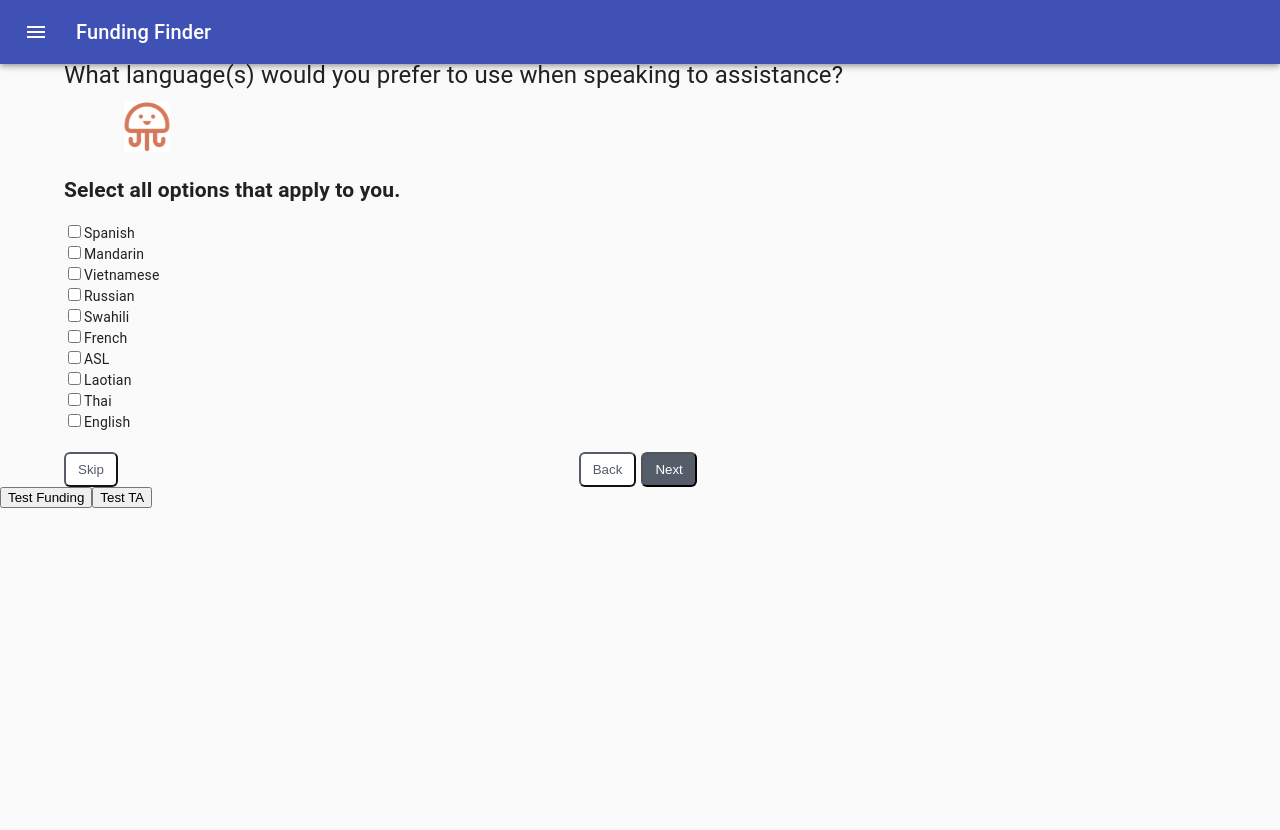
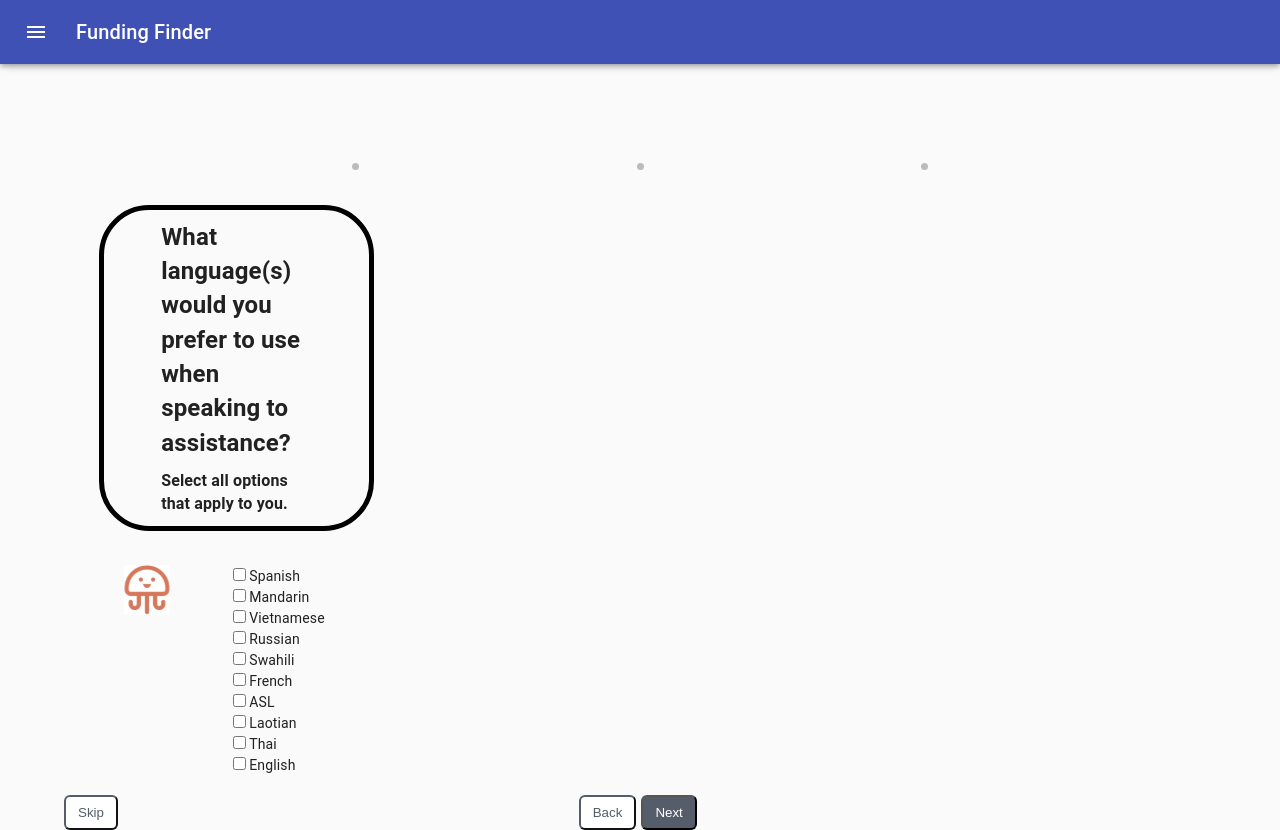
Before and after one commit to laurenng/Kala-Resilient-Small-Business, a React (Create React App) app in the folder kala-app/: page /form in a window 1280 px wide. Both pictures are taken after a click on the button "Begin Form". Before the commit the page ends 800 px from the top, so only its background shows below. Built offline with nearby package versions, Linux system fonts and the light colour scheme.

Commit message:
Added proper api link, styled form, swapped to correct form questions

```diff
--- a/kala-app/src/App.tsx
+++ b/kala-app/src/App.tsx
@@ -71,8 +71,8 @@ class App extends React.Component<any> {
 
       {/* Copyright footer */}
       {/* {this.Copyright()} */}
-      <button onClick={() => fetchFromAPI("https://cors-anywhere.herokuapp.com/http://54.214.55.177:8080/funding")}>Test Funding</button>
-      <button onClick={() => fetchFromAPI("https://cors-anywhere.herokuapp.com/http://54.214.55.177:8080/assistance")}>Test TA</button>
+      {/* <button onClick={() => fetchFromAPI("http://54.214.55.177:8080/funding")}>Test Funding</button>
+      <button onClick={() => fetchFromAPI("http://54.214.55.177:8080/assistance")}>Test TA</button> */}
       </div>
     );
   }
--- a/kala-app/src/funding_form/Question0_5.tsx
+++ b/kala-app/src/funding_form/Question0_5.tsx
@@ -54,9 +54,13 @@ class Question0 extends React.Component<props, state> {
     render() {
         return(
             <div className="formQuestion" id="question1">
-                  <h1 className="question" >What language(s) would you prefer to use when speaking to assistance?</h1>
+                <div className="questionBubble">
+                  <h4 className="question">What language(s) would you prefer to use when speaking to assistance?</h4>
+                  <h5 className="questionInstructions">Select all options that apply to you.</h5>
+                </div>
+                <div className="sideByside">
                   <img src={kala} alt="Kala the squid"/>
-                  <h2>Select all options that apply to you.</h2>
+                  <div>
                   {this.q1Options.map(answer => {
                       // @ts-ignore
                       let booleanChecked = this.state[answer.value];
@@ -68,8 +72,9 @@ class Question0 extends React.Component<props, state> {
                             <label htmlFor={answer.value}>{answer.value}</label>
                         </div>
                       )
-
                   })}
+                  </div>
+                  </div>
                 </div>
         )
     }
--- a/kala-app/src/funding_form/Question1.tsx
+++ b/kala-app/src/funding_form/Question1.tsx
@@ -54,9 +54,13 @@ class Question1 extends React.Component<props, state> {
     render() {
         return(
             <div className="formQuestion" id="question1">
-                  <h1 className="question" >Why do you want this funding?</h1>
+                  <div className="questionBubble">
+                    <h4 className="question" >Why do you want this funding?</h4>
+                    <h5 className="questionInstructions">Select all options that apply to you.</h5>
+                  </div>
+                  <div className="sideByside">
                   <img src={kala} alt="Kala the squid"/>
-                  <h2>Select all options that apply to you.</h2>
+                  <div>
                   {this.q1Options.map(answer => {
                       // @ts-ignore
                       let booleanChecked = this.state[answer.label];
@@ -68,8 +72,9 @@ class Question1 extends React.Component<props, state> {
                             <label htmlFor={answer.value}>{answer.value}</label>
                         </div>
                       )
-
                   })}
+                  </div>
+                  </div>
                 </div>
         )
     }
--- a/kala-app/src/funding_form/fundingForm.css
+++ b/kala-app/src/funding_form/fundingForm.css
@@ -8,7 +8,7 @@
 }
 
 #progressBar {
-    margin-top: 6%;
+    margin-top: 10%;
     display: flex;
     flex-direction: row;
     justify-content: space-between;
@@ -18,6 +18,7 @@
 }
 
 .dot {
+
     height: 7px;
     width: 7px;
     background-color: #bbb;
--- a/kala-app/src/funding_form/fundingForm.tsx
+++ b/kala-app/src/funding_form/fundingForm.tsx
@@ -38,6 +38,7 @@ class FundingForm extends React.Component<any, any> {
       this.selectQuestion(1);
       document.getElementById("welcomeMsg")?.classList.add("hidden");
       document.getElementById("beginForm")?.classList.add("hidden");
+      document.getElementById("progressBar")?.classList.add("active");
     }
 
     // Work in progress - Fence post issue with questionNumber & currState
@@ -48,13 +49,13 @@ class FundingForm extends React.Component<any, any> {
           question = <Question0/>
           break;
         case 2:
-          question  = <Question2 />
+          question  = <Question1 />
           break;
         case 3:
           question  = <Question3 />
           break;
         default: // last case!
-          question = <p>You've completed all our questions!</p>;
+          question = <p>You've completed all our questions!</p>
       }
       // displaying the question with additional buttons (skip, back, next buttons)
       return (
@@ -89,7 +90,7 @@ class FundingForm extends React.Component<any, any> {
       if (this.state.questionIndex === 0) { // if begining the form
         displayScreen =
           <div>
-            <p id="welcomeMsg">Welcome</p>
+            {/* <p id="welcomeMsg">Welcome</p> */}
             <WelcomeQuestion />
             <button onClick={this.beginForm} type="button" id="beginForm">Begin Form</button>
           </div>
--- a/kala-app/src/redux-data/fetchFromAPI.tsx
+++ b/kala-app/src/redux-data/fetchFromAPI.tsx
@@ -1,4 +1,4 @@
-const apiURL = "https://cors-anywhere.herokuapp.com/http://54.214.55.177:8080/";
+const apiURL = "http://54.214.55.177:8080/";
 
 async function fetchFromAPI<T>(url: string): Promise<any> {
     return fetch(url)
@@ -9,7 +9,7 @@ async function fetchFromAPI<T>(url: string): Promise<any> {
       return response.json() as Promise<{ data: string[] }>
     })
     .then(data => {
-        // console.log(data)
+        console.log(data)
         return data
     })
 }
--- a/kala-app/src/search-pages/FundingRect.tsx
+++ b/kala-app/src/search-pages/FundingRect.tsx
@@ -79,7 +79,7 @@ class FundingRect extends React.Component<props, state> {
     }
 
     async componentDidMount() {
-      let url ="https://cors-anywhere.herokuapp.com/http://54.214.55.177:8080/funding";
+      let url ="http://54.214.55.177:8080/funding";
       let funding = await fetchFromAPI(url).then(data => {
         console.log(data)
         this.setState({
--- a/kala-app/src/search-pages/taRect.tsx
+++ b/kala-app/src/search-pages/taRect.tsx
@@ -72,7 +72,7 @@ class TaRect extends React.Component<props, state> {
     async componentDidMount() {
       // let ta = require('../testData/testTA.json');
 
-      let url ="https://cors-anywhere.herokuapp.com/http://54.214.55.177:8080/assistance";
+      let url ="http://54.214.55.177:8080/assistance";
       let ta = await fetchFromAPI(url).then(data => {
         console.log(data)
         this.setState({
```
Also changed, not shown: 1 other file (tests, documents, lock files or other folders).
